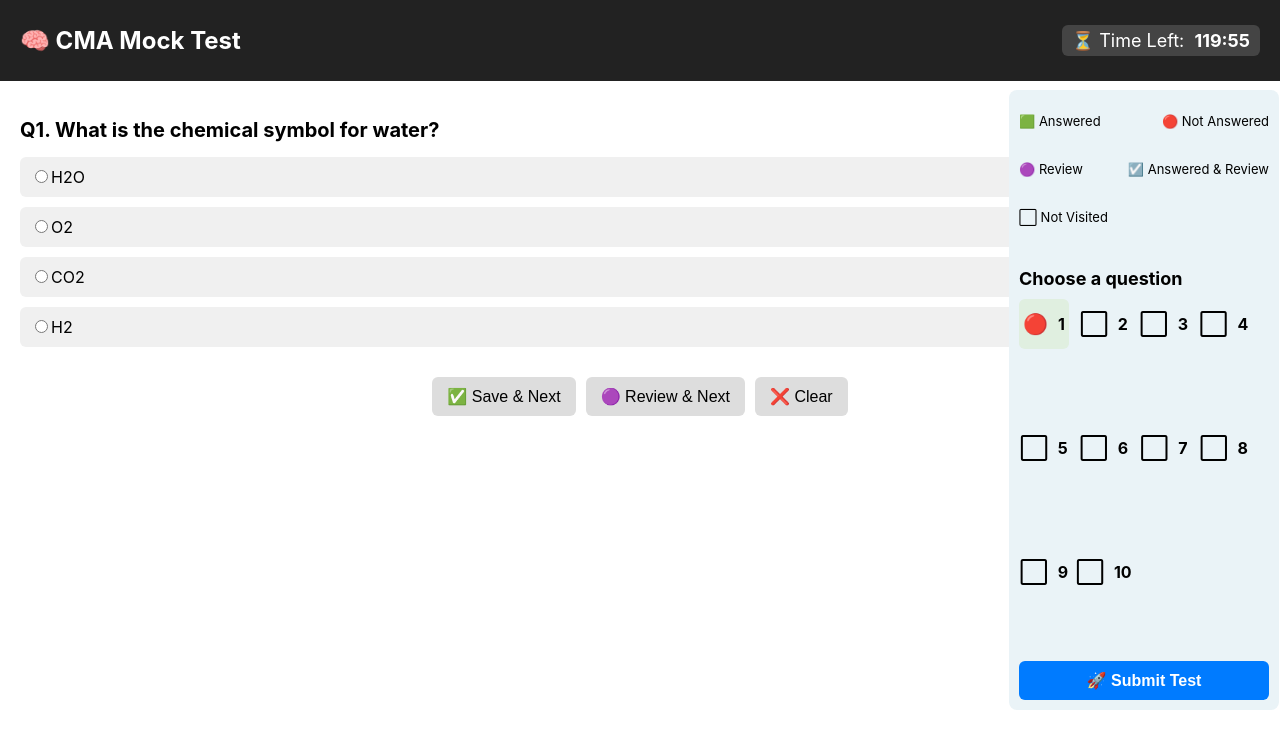
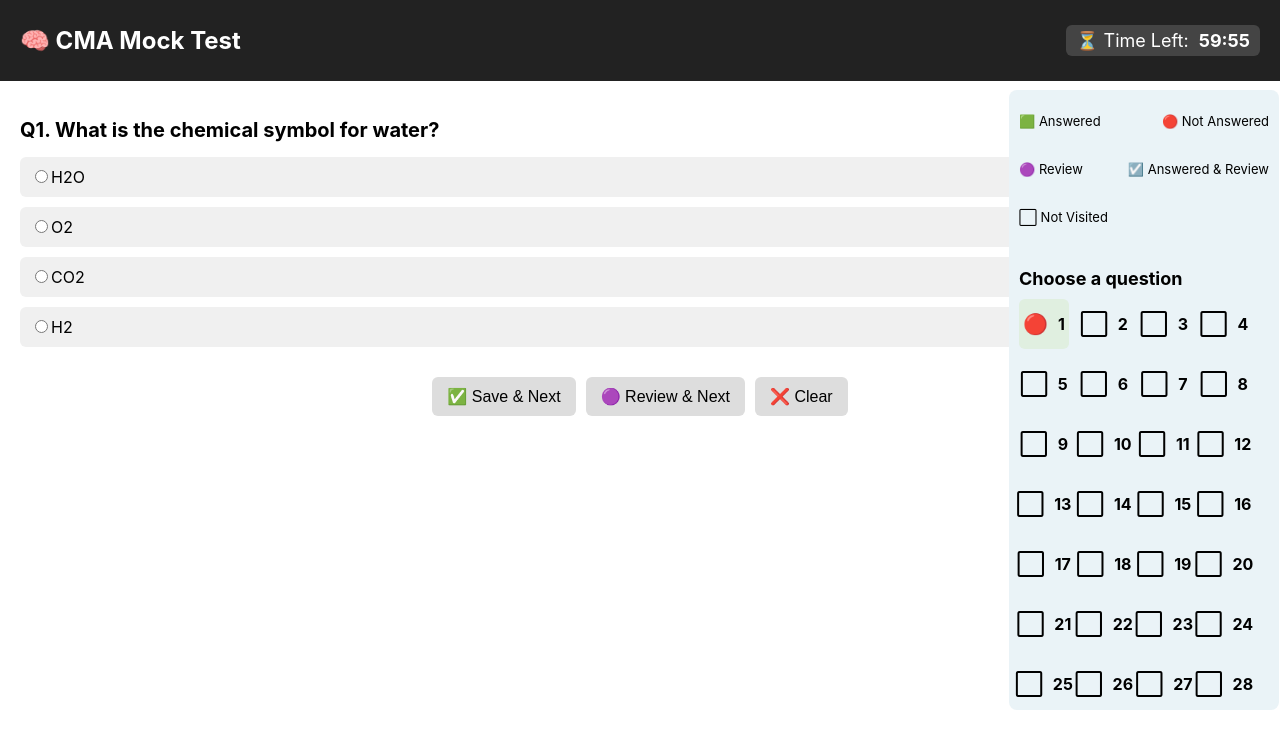
Before and after one commit to manoj-r-code/cma-mock-ffb, a React (Create React App) app: page /test in a window 1280 px wide. Shown: the top 748 px of the page. Built offline with nearby package versions, Linux system fonts and the light colour scheme.

Commit message:
updated new questions and adjusted the timer

```diff
--- a/src/components/Container.jsx
+++ b/src/components/Container.jsx
@@ -6,7 +6,7 @@ import Controls from "./Controls";
 import Sidebar from "./SideBar";
 import { useNavigate } from "react-router-dom";
 import "./Container.css"; // Optional CSS file for styling
-const TOTAL_TIME = 120 * 60; // 120 mins in seconds
+const TOTAL_TIME = 60 * 60; // 120 mins in seconds
 
 function Container() {
   const [currentQ, setCurrentQ] = useState(0);
@@ -14,7 +14,7 @@ function Container() {
   const navigate = useNavigate();
 
   const [answers, setAnswers] = useState(
-    Array(10)
+    Array(60)
       .fill()
       .map(() => ({
         selectedOption: null,
--- a/src/components/ThankYou.jsx
+++ b/src/components/ThankYou.jsx
@@ -34,7 +34,7 @@ const ThankYou = () => {
 
       <p>
         Your responses have been recorded successfully.
-        <h3>Your Score: {score} / 10</h3>
+        <h3>Your Score: {score} / 60</h3>
       </p>
 
       {/* <button className="home-button" onClick={() => navigate("/review")}>
--- a/src/data/questions.js
+++ b/src/data/questions.js
@@ -95,307 +95,357 @@ export const questions = [
     ],
     correctAnswer: "William Shakespeare",
   },
-  // {
-  //   id: 11,
-  //   question: "Which is the smallest continent?",
-  //   options: ["Asia", "Africa", "Australia", "Europe"],
-  // },
-  // {
-  //   id: 12,
-  //   question: "Which element has the atomic number 1?",
-  //   options: ["Hydrogen", "Oxygen", "Nitrogen", "Helium"],
-  // },
-  // {
-  //   id: 13,
-  //   question: "In which year did World War II end?",
-  //   options: ["1945", "1939", "1918", "1921"],
-  // },
-  // {
-  //   id: 14,
-  //   question:
-  //     "Which gas do plants absorb from the atmosphere for photosynthesis?",
-  //   options: ["Oxygen", "Nitrogen", "Carbon Dioxide", "Hydrogen"],
-  // },
-  // {
-  //   id: 15,
-  //   question: "Who is the author of 'Harry Potter'?",
-  //   options: [
-  //     "J.K. Rowling",
-  //     "George R.R. Martin",
-  //     "Suzanne Collins",
-  //     "J.R.R. Tolkien",
-  //   ],
-  // },
-  // {
-  //   id: 16,
-  //   question: "Which planet is known as the Red Planet?",
-  //   options: ["Earth", "Venus", "Mars", "Jupiter"],
-  // },
-  // {
-  //   id: 17,
-  //   question: "What is the capital of Japan?",
-  //   options: ["Beijing", "Seoul", "Tokyo", "Kyoto"],
-  // },
-  // {
-  //   id: 18,
-  //   question: "Which language has the most native speakers in the world?",
-  //   options: ["Spanish", "English", "Mandarin", "Hindi"],
-  // },
-  // {
-  //   id: 19,
-  //   question: "What is the largest desert in the world?",
-  //   options: [
-  //     "Sahara Desert",
-  //     "Gobi Desert",
-  //     "Kalahari Desert",
-  //     "Arctic Desert",
-  //   ],
-  // },
-  // {
-  //   id: 20,
-  //   question: "What is the speed of light?",
-  //   options: ["299,792 km/s", "150,000 km/s", "3,000 km/s", "30,000 km/s"],
-  // },
-  // {
-  //   id: 21,
-  //   question: "Who painted the Mona Lisa?",
-  //   options: [
-  //     "Leonardo da Vinci",
-  //     "Vincent van Gogh",
-  //     "Pablo Picasso",
-  //     "Michelangelo",
-  //   ],
-  // },
-  // {
-  //   id: 22,
-  //   question: "What is the chemical formula for methane?",
-  //   options: ["CH4", "C2H6", "CO2", "C6H12O6"],
-  // },
-  // {
-  //   id: 23,
-  //   question: "Which country is known as the Land of the Rising Sun?",
-  //   options: ["China", "India", "Japan", "South Korea"],
-  // },
-  // {
-  //   id: 24,
-  //   question: "Which animal is known as the King of the Jungle?",
-  //   options: ["Lion", "Tiger", "Elephant", "Bear"],
-  // },
-  // {
-  //   id: 25,
-  //   question: "What is the boiling point of water?",
-  //   options: ["100°C", "50°C", "150°C", "0°C"],
-  // },
-  // {
-  //   id: 26,
-  //   question: "Which of these countries is landlocked?",
-  //   options: ["India", "Nepal", "Australia", "Japan"],
-  // },
-  // {
-  //   id: 27,
-  //   question: "Who was the first man to step on the moon?",
-  //   options: ["Neil Armstrong", "Yuri Gagarin", "Buzz Aldrin", "John Glenn"],
-  // },
-  // {
-  //   id: 28,
-  //   question: "What is the largest country in the world by area?",
-  //   options: ["Russia", "United States", "Canada", "China"],
-  // },
-  // {
-  //   id: 29,
-  //   question: "Which company developed the iPhone?",
-  //   options: ["Apple", "Samsung", "Nokia", "Microsoft"],
-  // },
-  // {
-  //   id: 30,
-  //   question: "What is the capital of Canada?",
-  //   options: ["Toronto", "Ottawa", "Vancouver", "Montreal"],
-  // },
-  // {
-  //   id: 31,
-  //   question: "What is the primary ingredient in guacamole?",
-  //   options: ["Tomato", "Avocado", "Onion", "Pepper"],
-  // },
-  // {
-  //   id: 32,
-  //   question: "What is the most common gas in Earth's atmosphere?",
-  //   options: ["Oxygen", "Carbon Dioxide", "Nitrogen", "Argon"],
-  // },
-  // {
-  //   id: 33,
-  //   question: "What is the smallest bone in the human body?",
-  //   options: ["Stapes", "Femur", "Tibia", "Radius"],
-  // },
-  // {
-  //   id: 34,
-  //   question: "Which country has the most pyramids?",
-  //   options: ["Egypt", "Mexico", "Sudan", "India"],
-  // },
-  // {
-  //   id: 35,
-  //   question: "Which planet has the most moons?",
-  //   options: ["Jupiter", "Saturn", "Mars", "Earth"],
-  // },
-  // {
-  //   id: 36,
-  //   question: "Who was the first female prime minister of the UK?",
-  //   options: [
-  //     "Theresa May",
-  //     "Margaret Thatcher",
-  //     "Queen Elizabeth II",
-  //     "Harriet Harman",
-  //   ],
-  // },
-  // {
-  //   id: 37,
-  //   question: "What is the largest species of shark?",
-  //   options: [
-  //     "Great White Shark",
-  //     "Hammerhead Shark",
-  //     "Whale Shark",
-  //     "Tiger Shark",
-  //   ],
-  // },
-  // {
-  //   id: 38,
-  //   question: "What is the capital of Germany?",
-  //   options: ["Berlin", "Hamburg", "Munich", "Frankfurt"],
-  // },
-  // {
-  //   id: 39,
-  //   question: "Which country invented paper?",
-  //   options: ["China", "Egypt", "Greece", "India"],
-  // },
-  // {
-  //   id: 40,
-  //   question: "What is the symbol for gold on the periodic table?",
-  //   options: ["Au", "Ag", "Pb", "Fe"],
-  // },
-  // {
-  //   id: 41,
-  //   question: "Which famous scientist developed the three laws of motion?",
-  //   options: [
-  //     "Albert Einstein",
-  //     "Isaac Newton",
-  //     "Nikola Tesla",
-  //     "Galileo Galilei",
-  //   ],
-  // },
-  // {
-  //   id: 42,
-  //   question: "What is the longest river in the world?",
-  //   options: [
-  //     "Amazon River",
-  //     "Nile River",
-  //     "Yangtze River",
-  //     "Mississippi River",
-  //   ],
-  // },
-  // {
-  //   id: 43,
-  //   question: "Who is known as the Father of Modern Physics?",
-  //   options: ["Albert Einstein", "Isaac Newton", "Nikola Tesla", "Max Planck"],
-  // },
-  // {
-  //   id: 44,
-  //   question: "Which country is the largest producer of coffee?",
-  //   options: ["Brazil", "Vietnam", "Colombia", "Ethiopia"],
-  // },
-  // {
-  //   id: 45,
-  //   question: "Which planet is closest to the Sun?",
-  //   options: ["Venus", "Earth", "Mercury", "Mars"],
-  // },
-  // {
-  //   id: 46,
-  //   question: "Which famous ship sank on its maiden voyage in 1912?",
-  //   options: ["Lusitania", "Titanic", "Queen Mary", "Britannic"],
-  // },
-  // {
-  //   id: 47,
-  //   question: "What is the most commonly spoken language in the world?",
-  //   options: ["Mandarin", "English", "Spanish", "Hindi"],
-  // },
-  // {
-  //   id: 48,
-  //   question: "What is the largest bird in the world?",
-  //   options: ["Ostrich", "Eagle", "Penguin", "Peacock"],
-  // },
-  // {
-  //   id: 49,
-  //   question: "Which country is the birthplace of the Olympic Games?",
-  //   options: ["Italy", "France", "Greece", "Germany"],
-  // },
-  // {
-  //   id: 50,
-  //   question: "Which organ in the human body pumps blood?",
-  //   options: ["Brain", "Heart", "Liver", "Lungs"],
-  // },
-  // {
-  //   id: 51,
-  //   question: "Who painted the 'Starry Night'?",
-  //   options: [
-  //     "Leonardo da Vinci",
-  //     "Vincent van Gogh",
-  //     "Pablo Picasso",
-  //     "Claude Monet",
-  //   ],
-  // },
-  // {
-  //   id: 52,
-  //   question: "Which planet is known for its rings?",
-  //   options: ["Earth", "Mars", "Saturn", "Neptune"],
-  // },
-  // {
-  //   id: 53,
-  //   question: "Who invented the telephone?",
-  //   options: [
-  //     "Alexander Graham Bell",
-  //     "Thomas Edison",
-  //     "Nikola Tesla",
-  //     "Michael Faraday",
-  //   ],
-  // },
-  // {
-  //   id: 54,
-  //   question: "What is the hottest planet in our solar system?",
-  //   options: ["Venus", "Mercury", "Earth", "Mars"],
-  // },
-  // {
-  //   id: 55,
-  //   question: "Which fruit is the most commonly consumed in the world?",
-  //   options: ["Apple", "Banana", "Orange", "Grapes"],
-  // },
-  // {
-  //   id: 56,
-  //   question: "What is the national animal of India?",
-  //   options: ["Lion", "Tiger", "Elephant", "Peacock"],
-  // },
-  // {
-  //   id: 57,
-  //   question: "Who wrote 'The Odyssey'?",
-  //   options: ["Homer", "Sophocles", "Aristotle", "Plato"],
-  // },
-  // {
-  //   id: 58,
-  //   question: "Which element is most abundant in the Earth's crust?",
-  //   options: ["Oxygen", "Silicon", "Aluminum", "Iron"],
-  // },
-  // {
-  //   id: 59,
-  //   question: "What is the largest island in the world?",
-  //   options: ["Greenland", "Australia", "New Guinea", "Borneo"],
-  // },
-  // {
-  //   id: 60,
-  //   question: "Which ocean is the largest?",
-  //   options: [
-  //     "Atlantic Ocean",
-  //     "Indian Ocean",
-  //     "Arctic Ocean",
-  //     "Pacific Ocean",
-  //   ],
-  // },
+  {
+    id: 11,
+    question: "Which is the smallest continent?",
+    options: ["Asia", "Africa", "Australia", "Europe"],
+    correctAnswer: "Australia",
+  },
+  {
+    id: 12,
+    question: "Which element has the atomic number 1?",
+    options: ["Hydrogen", "Oxygen", "Nitrogen", "Helium"],
+    correctAnswer: "Hydrogen",
+  },
+  {
+    id: 13,
+    question: "In which year did World War II end?",
+    options: ["1945", "1939", "1918", "1921"],
+    correctAnswer: "1945",
+  },
+  {
+    id: 14,
+    question:
+      "Which gas do plants absorb from the atmosphere for photosynthesis?",
+    options: ["Oxygen", "Nitrogen", "Carbon Dioxide", "Hydrogen"],
+    correctAnswer: "Carbon Dioxide",
+  },
+  {
+    id: 15,
+    question: "Who is the author of 'Harry Potter'?",
+    options: [
+      "J.K. Rowling",
+      "George R.R. Martin",
+      "Suzanne Collins",
+      "J.R.R. Tolkien",
+    ],
+    correctAnswer: "J.K. Rowling",
+  },
+  {
+    id: 16,
+    question: "Which planet is known as the Red Planet?",
+    options: ["Earth", "Venus", "Mars", "Jupiter"],
+    correctAnswer: "Mars",
+  },
+  {
+    id: 17,
+    question: "What is the capital of Japan?",
+    options: ["Beijing", "Seoul", "Tokyo", "Kyoto"],
+    correctAnswer : "Tokyo",
+  },
+  {
+    id: 18,
+    question: "Which language has the most native speakers in the world?",
+    options: ["Spanish", "English", "Mandarin", "Hindi"],
+    correctAnswer: "Mandarin",
+  },
+  {
+    id: 19,
+    question: "What is the largest desert in the world?",
+    options: [
+      "Sahara Desert",
+      "Gobi Desert",
+      "Kalahari Desert",
+      "Arctic Desert",
+    ],
+    correctAnswer: "Sahara Desert",
+  },
+  {
+    id: 20,
+    question: "What is the speed of light?",
+    options: ["299,792 km/s", "150,000 km/s", "3,000 km/s", "30,000 km/s"],
+    correctAnswer: "299,792 km/s",
+  },
+  {
+    id: 21,
+    question: "Who painted the Mona Lisa?",
+    options: [
+      "Leonardo da Vinci",
+      "Vincent van Gogh",
+      "Pablo Picasso",
+      "Michelangelo",
+    ],
+    correctAnswer: "Leonardo da Vinci",
+  },
+  {
+    id: 22,
+    question: "What is the chemical formula for methane?",
+    options: ["CH4", "C2H6", "CO2", "C6H12O6"],
+    correctAnswer: "CH4",
+  },
+  {
+    id: 23,
+    question: "Which country is known as the Land of the Rising Sun?",
+    options: ["China", "India", "Japan", "South Korea"],
+    correctAnswer: "Japan",
+  },
+  {
+    id: 24,
+    question: "Which animal is known as the King of the Jungle?",
+    options: ["Lion", "Tiger", "Elephant", "Bear"],
+    correctAnswer: "Lion",
+  },
+  {
+    id: 25,
+    question: "What is the boiling point of water?",
+    options: ["100°C", "50°C", "150°C", "0°C"],
+    correctAnswer: "100°C",
+  },
+  {
+    id: 26,
+    question: "Which of these countries is landlocked?",
+    options: ["India", "Nepal", "Australia", "Japan"],
+    correctAnswer: "Nepal",
+  },
+  {
+    id: 27,
+    question: "Who was the first man to step on the moon?",
+    options: ["Neil Armstrong", "Yuri Gagarin", "Buzz Aldrin", "John Glenn"],
+    correctAnswer: "Neil Armstrong",
+  },
+  {
+    id: 28,
+    question: "What is the largest country in the world by area?",
+    options: ["Russia", "United States", "Canada", "China"],
+    correctAnswer: "Russia",
+  },
+  {
+    id: 29,
+    question: "Which company developed the iPhone?",
+    options: ["Apple", "Samsung", "Nokia", "Microsoft"],
+    correctAnswer: "Apple",
+  },
+  {
+    id: 30,
+    question: "What is the capital of Canada?",
+    options: ["Toronto", "Ottawa", "Vancouver", "Montreal"],
+    correctAnswer: "Ottawa",
+  },
+  {
+    id: 31,
+    question: "What is the primary ingredient in guacamole?",
+    options: ["Tomato", "Avocado", "Onion", "Pepper"],
+    correctAnswer: "Avocado",
+  },
+  {
+    id: 32,
+    question: "What is the most common gas in Earth's atmosphere?",
+    options: ["Oxygen", "Carbon Dioxide", "Nitrogen", "Argon"],
+    correctAnswer: "Nitrogen",
+  },
+  {
+    id: 33,
+    question: "What is the smallest bone in the human body?",
+    options: ["Stapes", "Femur", "Tibia", "Radius"],
+    correctAnswer: "Stapes",
+  },
+  {
+    id: 34,
+    question: "Which country has the most pyramids?",
+    options: ["Egypt", "Mexico", "Sudan", "India"],
+    correctAnswer: "Sudan",
+  },
+  {
+    id: 35,
+    question: "Which planet has the most moons?",
+    options: ["Jupiter", "Saturn", "Mars", "Earth"],
+    correctAnswer: "Saturn",
+  },
+  {
+    id: 36,
+    question: "Who was the first female prime minister of the UK?",
+    options: [
+      "Theresa May",
+      "Margaret Thatcher",
+      "Queen Elizabeth II",
+      "Harriet Harman",
+    ],
+    correctAnswer: "Margaret Thatcher",
+  },
+  {
+    id: 37,
+    question: "What is the largest species of shark?",
+    options: [
+      "Great White Shark",
+      "Hammerhead Shark",
+      "Whale Shark",
+      "Tiger Shark",
+    ],
+    correctAnswer: "Whale Shark",
+  },
+  {
+    id: 38,
+    question: "What is the capital of Germany?",
+    options: ["Berlin", "Hamburg", "Munich", "Frankfurt"],
+    correctAnswer: "Berlin",
+  },
+  {
+    id: 39,
+    question: "Which country invented paper?",
+    options: ["China", "Egypt", "Greece", "India"],
+    correctAnswer: "China",
+  },
+  {
+    id: 40,
+    question: "What is the symbol for gold on the periodic table?",
+    options: ["Au", "Ag", "Pb", "Fe"],
+    correctAnswer: "Au",
+  },
+  {
+    id: 41,
+    question: "Which famous scientist developed the three laws of motion?",
+    options: [
+      "Albert Einstein",
+      "Isaac Newton",
+      "Nikola Tesla",
+      "Galileo Galilei",
+    ],
+    correctAnswer: "Isaac Newton",
+  },
+  {
+    id: 42,
+    question: "What is the longest river in the world?",
+    options: [
+      "Amazon River",
+      "Nile River",
+      "Yangtze River",
+      "Mississippi River",
+    ],
+    correctAnswer: "Nile River",
+  },
+  {
+    id: 43,
+    question: "Who is known as the Father of Modern Physics?",
+    options: ["Albert Einstein", "Isaac Newton", "Nikola Tesla", "Max Planck"],
+    correctAnswer: "Albert Einstein",
+  },
+  {
+    id: 44,
+    question: "Which country is the largest producer of coffee?",
+    options: ["Brazil", "Vietnam", "Colombia", "Ethiopia"],
+    correctAnswer : "Brazil",
+  },
+  {
+    id: 45,
+    question: "Which planet is closest to the Sun?",
+    options: ["Venus", "Earth", "Mercury", "Mars"],
+    correctAnswer: "Mercury",
+  },
+  {
+    id: 46,
+    question: "Which famous ship sank on its maiden voyage in 1912?",
+    options: ["Lusitania", "Titanic", "Queen Mary", "Britannic"],
+    correctAnswer: "Titanic",
+  },
+  {
+    id: 47,
+    question: "What is the most commonly spoken language in the world?",
+    options: ["Mandarin", "English", "Spanish", "Hindi"],
+    correctAnswer: "Mandarin",
+  },
+  {
+    id: 48,
+    question: "What is the largest bird in the world?",
+    options: ["Ostrich", "Eagle", "Penguin", "Peacock"],
+    correctAnswer: "Ostrich",
+  },
+  {
+    id: 49,
+    question: "Which country is the birthplace of the Olympic Games?",
+    options: ["Italy", "France", "Greece", "Germany"],
+    correctAnswer: "Greece",
+  },
+  {
+    id: 50,
+    question: "Which organ in the human body pumps blood?",
+    options: ["Brain", "Heart", "Liver", "Lungs"],
+    correctAnswer: "Heart",
+  },
+  {
+    id: 51,
+    question: "Who painted the 'Starry Night'?",
+    options: [
+      "Leonardo da Vinci",
+      "Vincent van Gogh",
+      "Pablo Picasso",
+      "Claude Monet",
+    ],
+    correctAnswer: "Vincent van Gogh",
+  },
+  {
+    id: 52,
+    question: "Which planet is known for its rings?",
+    options: ["Earth", "Mars", "Saturn", "Neptune"],
+    correctAnswer: "Saturn",
+  },
+  {
+    id: 53,
+    question: "Who invented the telephone?",
+    options: [
+      "Alexander Graham Bell",
+      "Thomas Edison",
+      "Nikola Tesla",
+      "Michael Faraday",
+    ],
+    correctAnswer: "Alexander Graham Bell",
+  },
+  {
+    id: 54,
+    question: "What is the hottest planet in our solar system?",
+    options: ["Venus", "Mercury", "Earth", "Mars"],
+    correctAnswer : "Venus",
+  },
+  {
+    id: 55,
+    question: "Which fruit is the most commonly consumed in the world?",
+    options: ["Apple", "Banana", "Orange", "Grapes"],
+    correctAnswer : "Banana",
+  },
+  {
+    id: 56,
+    question: "What is the national animal of India?",
+    options: ["Lion", "Tiger", "Elephant", "Peacock"],
+    correctAnswer : "Tiger",
+  },
+  {
+    id: 57,
+    question: "Who wrote 'The Odyssey'?",
+    options: ["Homer", "Sophocles", "Aristotle", "Plato"],
+    correctAnswer   : "Homer",
+  },
+  {
+    id: 58,
+    question: "Which element is most abundant in the Earth's crust?",
+    options: ["Oxygen", "Silicon", "Aluminum", "Iron"],
+    correctAnswer : "Oxygen",
+  },
+  {
+    id: 59,
+    question: "What is the largest island in the world?",
+    options: ["Greenland", "Australia", "New Guinea", "Borneo"],
+    correctAnswer : "Greenland",
+  },
+  {
+    id: 60,
+    question: "Which ocean is the largest?",
+    options: [
+      "Atlantic Ocean",
+      "Indian Ocean",
+      "Arctic Ocean",
+      "Pacific Ocean",
+    ],
+    correctAnswer   : "Pacific Ocean",
+  },
   // {
   //   id: 61,
   //   question: "Which country is the largest in Africa?",
```
Also changed, not shown: src/components/Instructions.jsx (+4 -4 lines).
